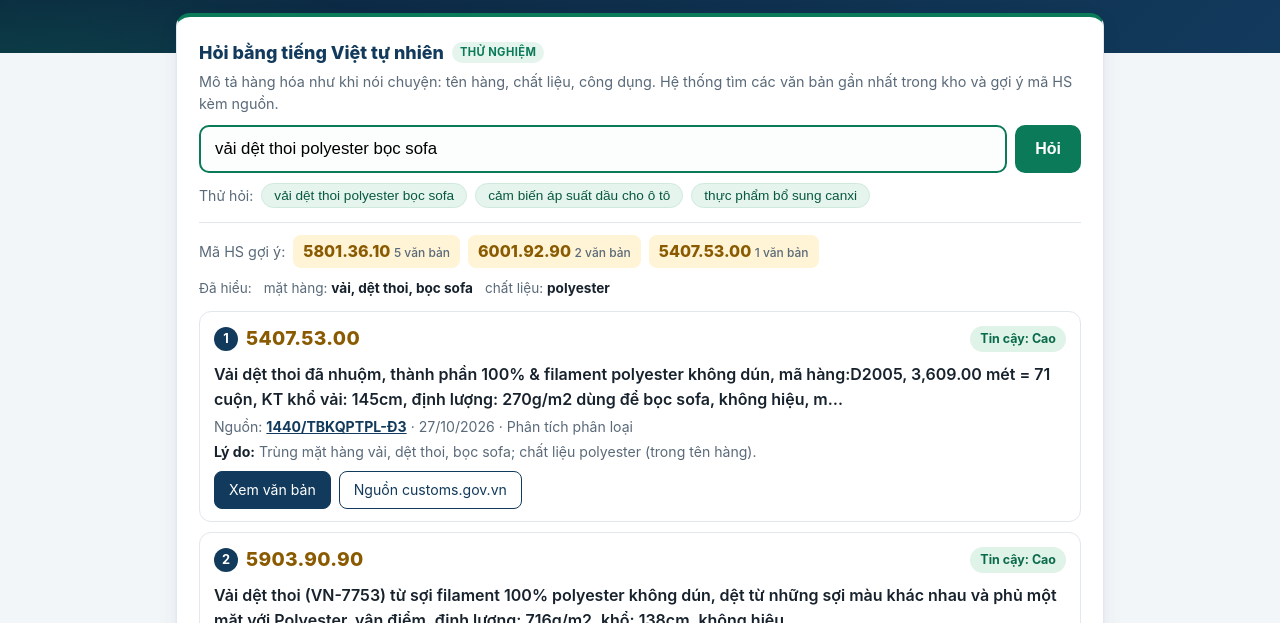
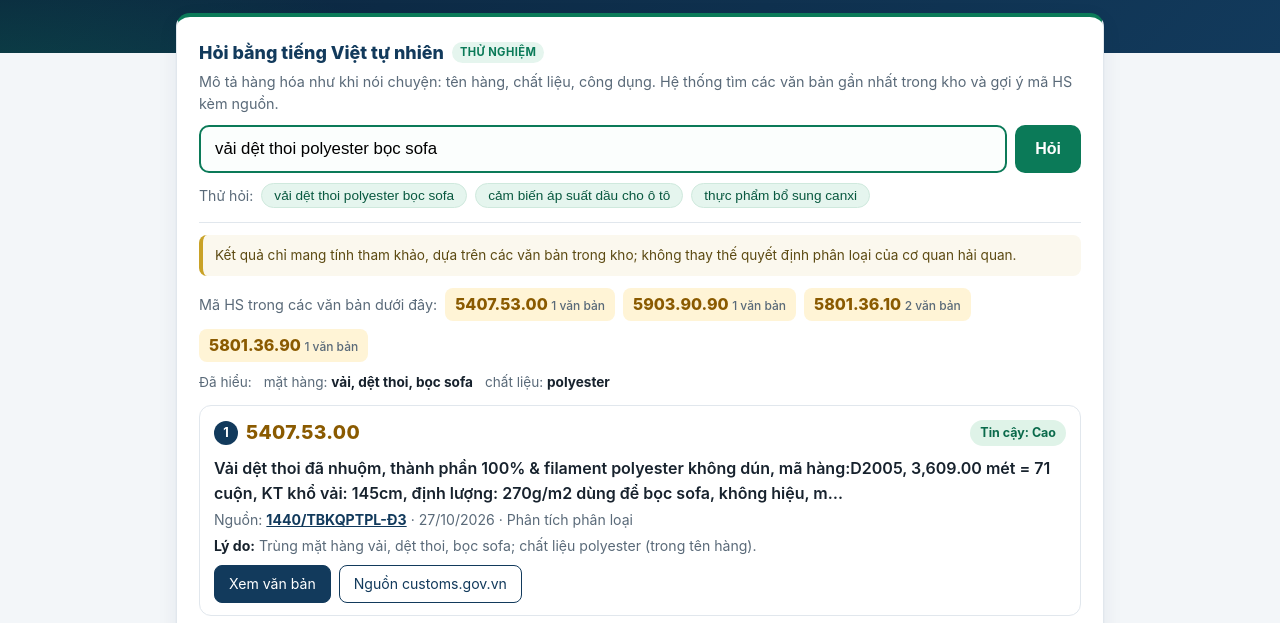
Before and after one commit to hochk2019/khaithuehq-site, a plain HTML site: page index.html in a window 1280 px wide. Both pictures are taken after a click on the button "vải dệt thoi polyester bọc sofa". Shown: the part 174-797 px from the top of the page. Drawn offline with Linux system fonts and the light colour scheme.

Commit message:
Tighten ask confidence, flag woven/knitted conflicts, match HS chips to results, show disclaimer first
Co-Authored-By: Devin AI <158243242+devin-ai-integration[bot]@users.noreply.github.com>

```diff
--- a/app.js
+++ b/app.js
@@ -668,6 +668,9 @@ NL_SYN_GROUPS.forEach(function (g) {
   });
 });
 
+/* Thuộc tính loại trừ nhau: hỏi một loại mà văn bản ghi loại khác thì hạ điểm
+   (dệt thoi 5407 khác dệt kim 6001 — cặp dễ nhầm nhất). */
+var NL_EXCLUSIVE = [['dệt kim', 'dệt thoi', 'không dệt']];
 var NL_CAT_LABEL = { goods: 'mặt hàng', material: 'chất liệu', use: 'công dụng' };
 var NL_CAT_WEIGHT = { goods: 1.25, material: 1, use: 0.8 };
 var NL_FIELD_WEIGHT = { p: 3, r: 1.4, b: 1.2, s: 0.8 };
@@ -860,6 +863,14 @@ function askDocs(question, opts) {
       matched.push({ c: c, field: best.r.field, show: best.vv.part ? '' : best.vv.show, part: best.vv.part || '' });
       if (best.r.head && c.cat !== 'use' && !best.vv.part) head = true;
     });
+    var conflict = '';
+    NL_EXCLUSIVE.forEach(function (g) {
+      var asked = g.filter(function (t) { return seen[norm(t)]; });
+      if (!asked.length || asked.some(function (t) { return x.pd.indexOf(' ' + t + ' ') !== -1; })) return;
+      var other = g.filter(function (t) { return asked.indexOf(t) === -1 && x.pd.indexOf(' ' + t + ' ') !== -1; });
+      if (other.length) conflict = other[0] + ' (câu hỏi: ' + asked.join(', ') + ')';
+    });
+    if (conflict) score *= 0.5;
     var hsD = hsDigits(d.ma_hs);
     parsed.hs.forEach(function (h) {
       if (hsD.indexOf(h) === 0) { score += 12; got += totalW ? totalW * 0.25 : 1; }
@@ -868,7 +879,7 @@ function askDocs(question, opts) {
     var coverage = totalW ? Math.min(1, got / totalW) : 0.5;
     if (x.cancel) score *= 0.5;
     out.push({ doc: d, i: i, score: score * (0.5 + coverage), coverage: coverage,
-      matched: matched, missing: missing, head: head, cancel: x.cancel });
+      matched: matched, missing: missing, head: head, cancel: x.cancel, conflict: conflict });
   }
   out.sort(function (a, b) {
     if (b.score !== a.score) return b.score - a.score;
@@ -876,8 +887,9 @@ function askDocs(question, opts) {
   });
   var top = out[0];
   out.forEach(function (r) {
-    var lvl = r.coverage >= 0.75 && r.head ? 3 : r.coverage >= 0.5 ? 2 : 1;
-    if (top && lvl === 3 && r.score < top.score * 0.55) lvl = 2;
+    var lvl = r.coverage >= 0.88 && r.head ? 3 : r.coverage >= 0.6 ? 2 : 1;
+    if (top && lvl === 3 && r.score < top.score * 0.7) lvl = 2;
+    if (r.conflict) lvl = 1;
     if (r.cancel && lvl > 1) lvl--;
     r.level = lvl;
     r.confidence = lvl === 3 ? 'Cao' : lvl === 2 ? 'Trung bình' : 'Thấp';
@@ -896,15 +908,14 @@ function askDocs(question, opts) {
   while (picked.length < limit && rest.length) picked.push(rest.shift());
   picked.sort(function (a, b) { return b.score - a.score; });
   var hsMap = {}, hsList = [];
-  good.slice(0, 10).forEach(function (r) {
+  picked.forEach(function (r) {
     var h = r.doc.ma_hs;
     if (!hsMap[h]) { hsMap[h] = { hs: h, count: 0, level: 0, score: 0 }; hsList.push(hsMap[h]); }
     hsMap[h].count++;
     hsMap[h].level = Math.max(hsMap[h].level, r.level);
     hsMap[h].score += r.score;
   });
-  hsList.sort(function (a, b) { return b.score - a.score; });
-  base.results = picked; base.hsList = hsList.slice(0, 3);
+  base.results = picked; base.hsList = hsList;
   return base;
 }
 
@@ -927,6 +938,7 @@ function askReason(r) {
   var miss = r.missing.map(function (c) { return c.raw; });
   r.matched.forEach(function (m) { if (m.part) miss.push(m.c.raw); });
   if (miss.length) s += ' Chưa khớp: ' + miss.join(', ') + '.';
+  if (r.conflict) s += ' Khác loại: văn bản ghi ' + r.conflict + '.';
   if (r.cancel) s += ' Lưu ý: đây là văn bản hủy một thông báo trước đó.';
   return s;
 }
@@ -1442,13 +1454,13 @@ function renderAsk(question) {
   question = String(question || '').trim();
   if (!question) { out.innerHTML = ''; return; }
   var ans = askDocs(question);
-  var html = '<div class="ask-answer">';
+  var html = '<div class="ask-answer"><p class="disclaimer" role="note">' + esc(NL_DISCLAIMER) + '</p>';
   if (ans.weak) {
     html += '<p class="ask-fallback">Chưa tìm được văn bản đủ khớp với mô tả “' + esc(question) + '”. ' +
       'Đã chuyển sang tìm kiếm từ khóa' + (ans.keywords ? ' với “<b>' + esc(ans.keywords) + '</b>”' : '') +
       ' ở bên dưới. Bạn có thể mô tả rõ hơn tên hàng, chất liệu hoặc công dụng.</p>';
   } else {
-    html += '<div class="ask-summary"><span>Mã HS gợi ý:</span>' + ans.hsList.map(function (h) {
+    html += '<div class="ask-summary"><span>Mã HS trong các văn bản dưới đây:</span>' + ans.hsList.map(function (h) {
       return '<span class="ask-hs-pill ' + confClass(h.level) + '">' + esc(h.hs) +
         ' <small>' + h.count + ' văn bản</small></span>';
     }).join('') + '</div>';
@@ -1461,7 +1473,7 @@ function renderAsk(question) {
     }
     html += '<ol class="ask-list">' + ans.results.map(function (r, i) { return askResultHtml(r, i + 1); }).join('') + '</ol>';
   }
-  html += '<p class="disclaimer" role="note">' + esc(NL_DISCLAIMER) + '</p></div>';
+  html += '</div>';
   out.innerHTML = html;
   if (ans.weak) {
     var q = $('#q');
--- a/styles.css
+++ b/styles.css
@@ -111,7 +111,7 @@ a:hover { color: var(--accent); }
 .ask-links .btn { padding: 7px 14px; font-size: .88rem; }
 .ask-fallback { margin: 0; padding: 10px 12px; border-radius: 10px; background: #fff7e3; color: #6b4a00; font-size: .92rem; }
 .disclaimer {
-  margin: 12px 0 0; padding: 10px 12px; border-left: 4px solid var(--gold); border-radius: 8px;
+  margin: 0 0 12px; padding: 10px 12px; border-left: 4px solid var(--gold); border-radius: 8px;
   background: #fbf8ee; color: #5c4a12; font-size: .85rem;
 }
 body.is-detail .ask-out { display: none; }
```
